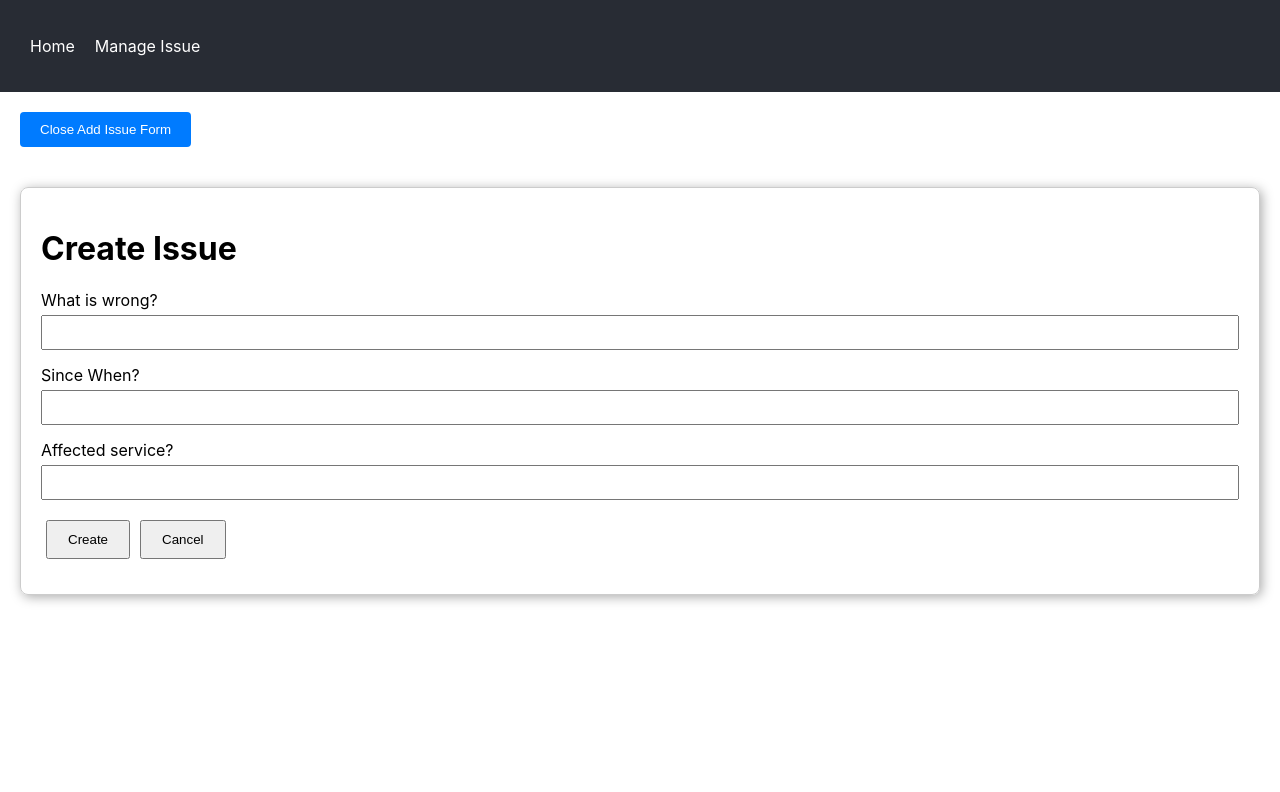
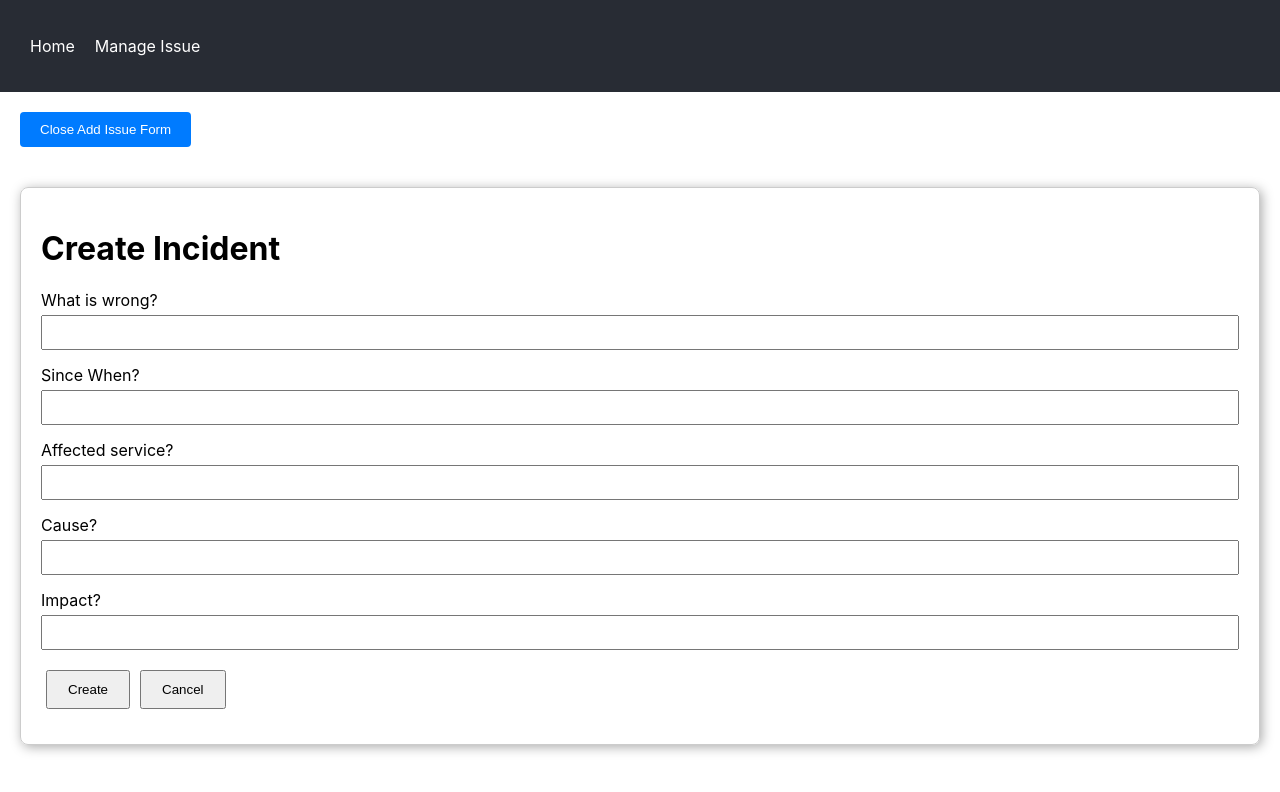
Before and after one commit to edwin001-tech/Downtime-manager, a React (Create React App) app: page / in a window 1280 px wide. Both pictures are taken after a click on the button "Add New Issue". Shown: the top 792 px of the page. Built offline with nearby package versions, Linux system fonts and the light colour scheme.

Commit message:
more fields

```diff
--- a/src/App.js
+++ b/src/App.js
@@ -1,17 +1,21 @@
 import React, { useState } from 'react';
 import './App.css';
 import IssueCard from './IssueCard';
+import EditIssueForm from './EditIssueForm';
 
 function App() {
   const [formData, setFormData] = useState({
     issue: '',
     since: '',
     service: '',
+    cause: '',
+    impact: '',
     actions: []
   });
 
   const [issues, setIssues] = useState([]);
   const [resolvedIssues, setResolvedIssues] = useState([]);
+  const [editIndex, setEditIndex] = useState(null);
   const [showAddIssueForm, setShowAddIssueForm] = useState(false);
 
   const handleChange = (e) => {
@@ -28,6 +32,8 @@ function App() {
       issue: '',
       since: '',
       service: '',
+      cause: '',
+      impact: '',
       actions: []
     });
     setShowAddIssueForm(false);
@@ -38,6 +44,8 @@ function App() {
       issue: '',
       since: '',
       service: '',
+      cause: '',
+      impact: '',
       actions: []
     });
     setShowAddIssueForm(false);
@@ -80,7 +88,7 @@ function App() {
 
         {showAddIssueForm && (
           <div className="add-issue-form">
-            <h1>Create Issue</h1>
+            <h1>Create Incident</h1>
             <form>
               <div>
                 <label>
@@ -116,6 +124,28 @@ function App() {
                 </label>
               </div>
               <div>
+                <label>
+                  Cause?
+                  <input
+                    type="text"
+                    name="cause"
+                    value={formData.cause}
+                    onChange={handleChange}
+                  />
+                </label>
+              </div>
+              <div>
+                <label>
+                  Impact?
+                  <input
+                    type="text"
+                    name="impact"
+                    value={formData.impact}
+                    onChange={handleChange}
+                  />
+                </label>
+              </div>
+              <div>
                 <button type="button" onClick={handleCreate}>Create</button>
                 <button type="button" onClick={handleCancel}>Cancel</button>
               </div>
@@ -129,12 +159,21 @@ function App() {
           <h2>Ongoing Issues</h2>
           <div className="issue-list">
             {issues.map((issue, index) => (
+               editIndex === index ? (
+                <EditIssueForm
+                  key={index}
+                  issue={issue}
+                  onSave={(updatedIssue) => handleUpdateIssue(updatedIssue, index)}
+                  onCancel={() => setEditIndex(null)} // Close the form without saving
+                />
+              ) : (
               <IssueCard
                 key={index}
                 issue={issue}
                 onResolve={() => handleResolve(index)}
                 onUpdateIssue={handleUpdateIssue}
               />
+              )
             ))}
           </div>
           </>
--- a/src/EditIssueForm.js
+++ b/src/EditIssueForm.js
@@ -4,7 +4,7 @@ import './EditIssueForm.css';
 const EditIssueForm = ({ issue, onSave, onCancel }) => {
   const [updatedIssue, setUpdatedIssue] = useState(issue);
 
-  // Highlighted: Initialize actions with the issue's existing actions
+  // Initialize actions with the issue's existing actions
   const [updatedActions, setUpdatedActions] = useState(issue.actions || []);
 
   const handleChange = (e) => {
@@ -12,7 +12,7 @@ const EditIssueForm = ({ issue, onSave, onCancel }) => {
     setUpdatedIssue({ ...updatedIssue, [name]: value });
   };
 
-  // Highlighted: Function to handle changes in action fields
+  // Function to handle changes in action fields
   const handleActionChange = (index, field, value) => {
     const newActions = updatedActions.map((action, i) =>
       i === index ? { ...action, [field]: value } : action
@@ -21,33 +21,68 @@ const EditIssueForm = ({ issue, onSave, onCancel }) => {
   };
 
   const handleSave = () => {
-    // Highlighted: Saving both updated issue details and actions
+    // Save both updated issue details and actions
     onSave({ ...updatedIssue, actions: updatedActions });
   };
 
   return (
     <div className="edit-issue-form">
       <h3>Edit Issue</h3>
+      <div className="edit-issue-form">
+  <label>
+    Incident:
     <input
-        name="issue"
+      name="incident"
       value={updatedIssue.issue}
       onChange={handleChange}
-        placeholder="Issue"
+      placeholder="Incident"
     />
+  </label>
+
+  <label>
+    Since:
     <input
       name="since"
       value={updatedIssue.since}
       onChange={handleChange}
       placeholder="Since"
     />
+  </label>
+
+  <label>
+    Affected Service:
     <input
       name="service"
       value={updatedIssue.service}
       onChange={handleChange}
       placeholder="Affected Service"
     />
+  </label>
 
-      {/* Highlighted: Adding action edit fields */}
+  <label>
+    Cause:
+    <input
+      name="cause"
+      value={updatedIssue.cause}
+      onChange={handleChange}
+      placeholder="Cause"
+    />
+  </label>
+
+  <label>
+    Impact:
+    <input
+      name="impact"
+      value={updatedIssue.impact}
+      onChange={handleChange}
+      placeholder="Impact"
+    />
+  </label>
+</div>
+
+      {/* Conditional rendering for Edit Actions header and fields */}
+      {updatedActions.length > 0 && (
+        <>
           <h4>Edit Actions:</h4>
           {updatedActions.map((action, index) => (
             <div key={index}>
@@ -77,6 +112,8 @@ const EditIssueForm = ({ issue, onSave, onCancel }) => {
               </label>
             </div>
           ))}
+        </>
+      )}
 
       <button onClick={handleSave}>Save</button>
       <button onClick={onCancel}>Cancel</button>
--- a/src/IssueCard.js
+++ b/src/IssueCard.js
@@ -7,6 +7,7 @@ const IssueCard = ({ issue, onResolve, isResolved, onClose, onUpdateIssue }) =>
   const [showAddActionForm, setShowAddActionForm] = useState(false);
   const [actions, setActions] = useState(issue.actions || []); // Initialize actions with the issue's existing actions
   const [showEditForm, setShowEditForm] = useState(false);
+  const [actionAdded, setActionAdded] = useState(actions.length > 0); // Check if action already exists
 
   useEffect(() => {
     setActions(issue.actions || []);
@@ -16,6 +17,7 @@ const IssueCard = ({ issue, onResolve, isResolved, onClose, onUpdateIssue }) =>
     const updatedActions = [...actions, actionData];
     setActions(updatedActions);
     setShowAddActionForm(false);
+    setActionAdded(true); // Disable further action addition
 
     // Also update the issue object with the new actions
     issue.actions = updatedActions;
@@ -66,6 +68,8 @@ const IssueCard = ({ issue, onResolve, isResolved, onClose, onUpdateIssue }) =>
 
       <p><strong>Since:</strong> {issue.since}</p>
       <p><strong>Affected Service:</strong> {issue.service}</p>
+      <p><strong>Cause:</strong> {issue.cause}</p>
+      <p><strong>Impact:</strong> {issue.impact}</p>
 
       {actions.length > 0 && (
         <div className="actions-list">
@@ -73,14 +77,14 @@ const IssueCard = ({ issue, onResolve, isResolved, onClose, onUpdateIssue }) =>
           {actions.map((action, index) => (
             <div key={index} className="action-item">
               <p><strong>Action:</strong> {action.action}</p>
-              <p><strong>Person:</strong> {action.person}</p>
+              <p><strong>SysAdmin:</strong> {action.person}</p>
               <p><strong>Additional Info:</strong> {action.additionalInfo}</p>
             </div>
           ))}
         </div>
       )}
 
-      {!isResolved && (
+      {!isResolved && !actionAdded &&(
         <button className="action-button" onClick={() => setShowAddActionForm(true)}>
           Add Action
         </button>
```
Lines whose indentation alone changed are shown as unchanged.
